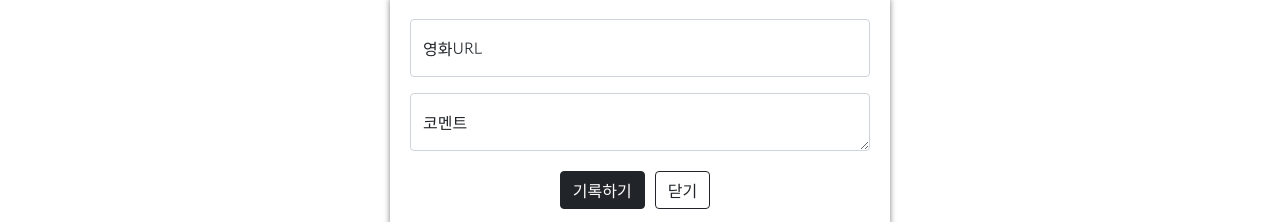
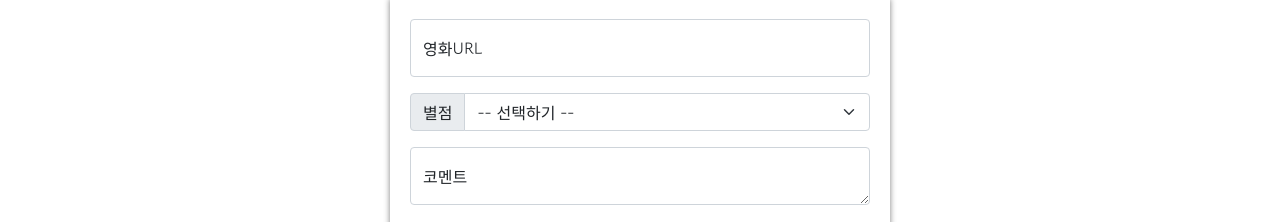
Before and after one commit to giyounghong/mapage, a plain HTML site: page index.html in a window 1280 px wide. Shown: the part 271-493 px from the top of the page. Drawn offline with nearby package versions, Linux system fonts and the light colour scheme.

Commit message:
Update index.html

```diff
--- a/index.html
+++ b/index.html
@@ -96,6 +96,17 @@
             <input type="email" class="form-control" id="floatingInput" placeholder="name@example.com">
             <label for="floatingInput">영화URL</label>
         </div>
+        <div class="input-group mb-3">
+            <label class="input-group-text" for="inputGroupSelect01">별점</label>
+            <select class="form-select" id="inputGroupSelect01">
+              <option selected>-- 선택하기 --</option>
+              <option value="1"><p>⭐</p></option>
+              <option value="2"><p>⭐⭐</p></option>
+              <option value="3"><p>⭐⭐⭐</p></option>
+              <option value="4"><p>⭐⭐⭐⭐</p></option>
+              <option value="4"><p>⭐⭐⭐⭐⭐</p></option>
+            </select>
+          </div>
         <div class="form-floating">
             <textarea class="form-control" placeholder="Leave a comment here" id="floatingTextarea"></textarea>
             <label for="floatingTextarea">코멘트</label>
```
